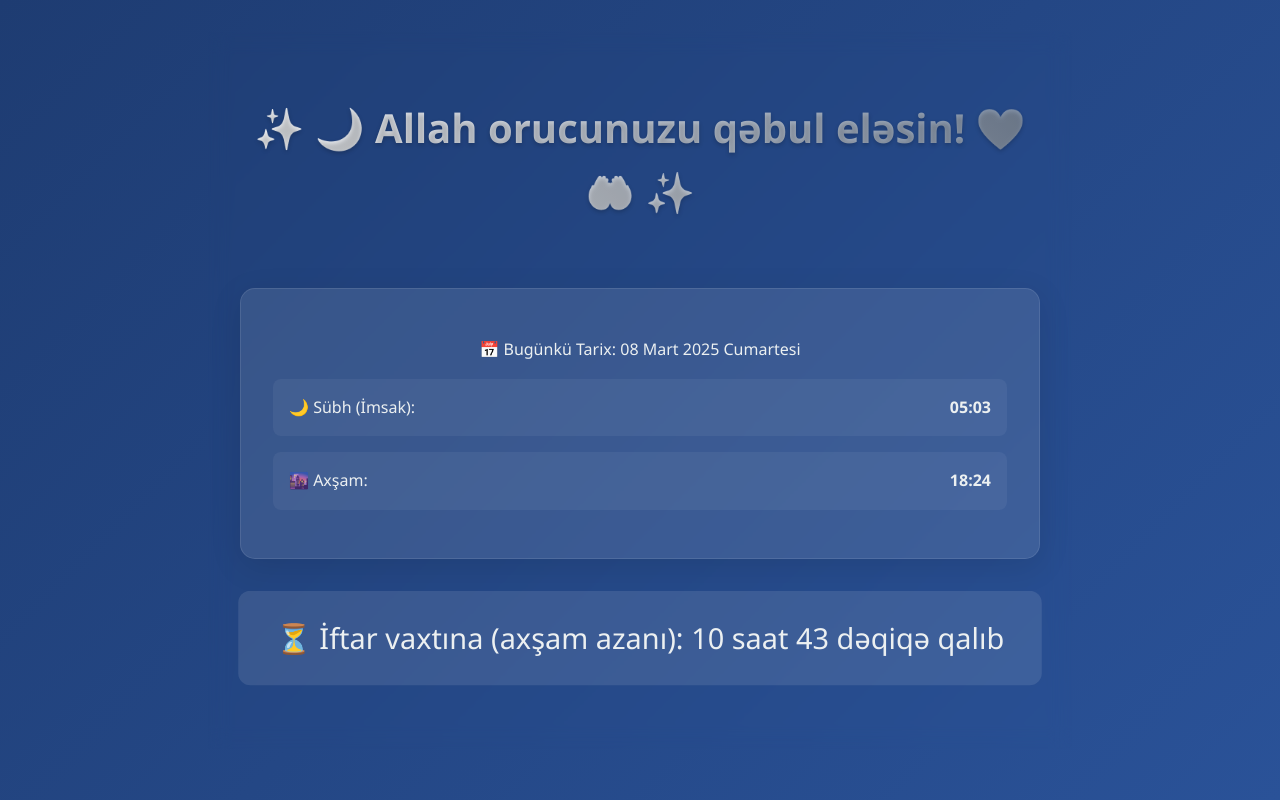
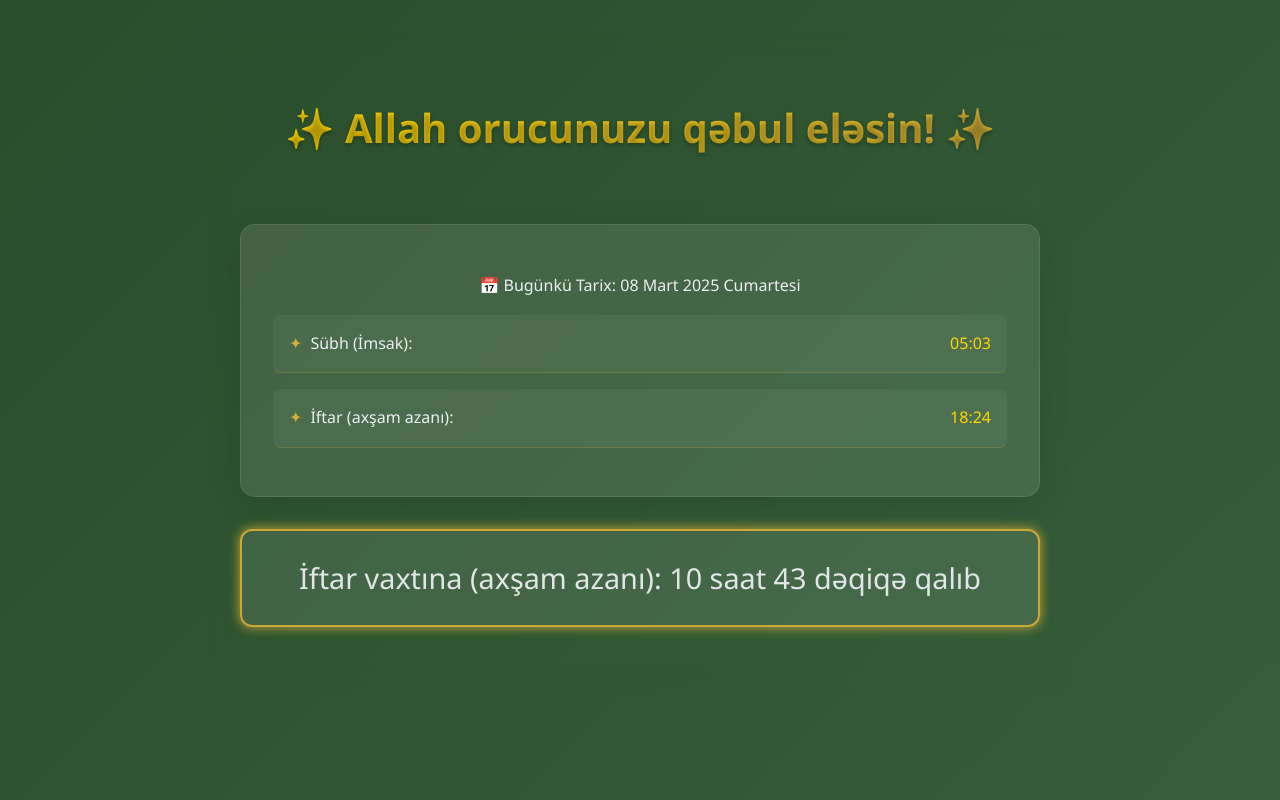
Before and after one commit to elmin-hasanov/ramazan-timer-app, a React (Vite) app: page / in a window 1280 px wide. Built offline with nearby package versions, Linux system fonts and the light colour scheme.

Commit message:
Change Style and Icon

```diff
--- a/src/components/PrayerCountdown/PrayerCountdown.tsx
+++ b/src/components/PrayerCountdown/PrayerCountdown.tsx
@@ -389,20 +389,18 @@ export default function PrayerCountdown() {
 
   return (
     <div className="app-container">
-      <h1 className="animated-text">
-        ✨ 🌙 Allah orucunuzu qəbul eləsin! 💙 🤲🏼 ✨
-      </h1>
+      <h1 className="animated-text">✨ Allah orucunuzu qəbul eləsin! ✨</h1>
 
       <div className="prayer-info">
         <p>📅 Bugünkü Tarix: {todayDateString}</p>
         {todayPrayer && (
           <>
             <div className="prayer-time">
-              <span>🌙 Sübh (İmsak):</span>
+              <span>Sübh (İmsak): </span>
               <strong>{todayPrayer.imsak}</strong>
             </div>
             <div className="prayer-time">
-              <span>🌆 Axşam:</span>
+              <span>İftar (axşam azanı): </span>
               <strong>{todayPrayer.aksam}</strong>
             </div>
           </>
@@ -422,7 +420,7 @@ export default function PrayerCountdown() {
       )}
 
       {(countdown || isKadirGecesi) && !message && (
-        <p className="countdown">⏳ {countdown}</p>
+        <p className="countdown">{countdown}</p>
       )}
 
       {message && <div className="message-box">{message}</div>}
--- a/src/index.css
+++ b/src/index.css
@@ -1,10 +1,22 @@
 :root {
-  --primary: #2c3e50;
-  --secondary: #3498db;
-  --accent: #e74c3c;
-  --background: linear-gradient(135deg, #1e3c72 0%, #2a5298 100%);
+  --primary: #355e3b; /* Hunter Green */
+  --secondary: #5e8c5e; /* Medium Green */
+  --accent: #d4af37; /* Gold */
+  --gold: #ffd700; /* Hellgold */
+  --background: linear-gradient(135deg, #2a4d2a 0%, #355e3b 100%);
   --text: #ecf0f1;
   --glass: rgba(255, 255, 255, 0.1);
+}
+
+html {
+  overflow: auto; /* Scrollen ermöglichen */
+  scrollbar-width: none; /* Firefox */
+  -ms-overflow-style: none; /* IE und Edge */
+  overscroll-behavior: none;
+}
+
+html::-webkit-scrollbar {
+  display: none; /* Webkit (Chrome, Safari) */
 }
 
 body {
@@ -14,6 +26,7 @@ body {
   color: var(--text);
   min-height: 100vh;
   line-height: 1.6;
+  overscroll-behavior: none;
 }
 
 .app-container {
@@ -27,10 +40,10 @@ h1 {
   text-align: center;
   margin: 2rem 0;
   font-size: 2.5rem;
-  background: linear-gradient(45deg, #fff, #7f8fa6);
+  background: linear-gradient(45deg, var(--gold), var(--accent));
   -webkit-background-clip: text;
   -webkit-text-fill-color: transparent;
-  text-shadow: 0 2px 4px rgba(0, 0, 0, 0.2);
+  text-shadow: 0 2px 4px rgba(0, 0, 0, 0.3);
 }
 
 .prayer-info {
@@ -55,27 +68,32 @@ h1 {
   background: var(--glass);
   border-radius: 12px;
   margin: 2rem 0;
-  animation: pulse 2s infinite;
+  border: 2px solid var(--accent);
+  box-shadow: 0 0 15px rgba(212, 175, 55, 0.2);
+  animation: gold-pulse 1.5s infinite;
 }
 
-@keyframes pulse {
+@keyframes gold-pulse {
   0% {
-    transform: scale(1);
+    box-shadow: 0 0 5px var(--accent);
+    opacity: 0.9;
   }
   50% {
-    transform: scale(1.02);
+    box-shadow: 0 0 20px var(--accent);
+    opacity: 1;
   }
   100% {
-    transform: scale(1);
+    box-shadow: 0 0 5px var(--accent);
+    opacity: 0.9;
   }
 }
 
 .message-box {
-  background: rgba(255, 255, 255, 0.15);
+  background: rgba(53, 94, 59, 0.3);
   padding: 2rem;
   border-radius: 15px;
   margin: 2rem 0;
-  border-left: 4px solid var(--secondary);
+  border-left: 4px solid var(--accent);
   animation: fadeIn 0.5s ease-out;
 }
 
@@ -96,7 +114,7 @@ h1 {
   align-items: center;
   min-height: 100vh;
   text-align: center;
-  background: linear-gradient(45deg, #16a085, #1abc9c);
+  background: linear-gradient(45deg, var(--primary), var(--accent));
   animation: rainbow 10s infinite alternate;
 }
 
@@ -105,6 +123,9 @@ h1 {
   line-height: 1.2;
   padding: 2rem;
   text-shadow: 0 4px 6px rgba(0, 0, 0, 0.3);
+  background: linear-gradient(45deg, var(--gold), var(--accent));
+  -webkit-background-clip: text;
+  animation: shimmer 2s infinite;
 }
 
 @media (max-width: 768px) {
@@ -125,7 +146,6 @@ h1 {
   }
 }
 
-/* Special Effects */
 .animated-text {
   position: relative;
   display: inline-block;
@@ -136,7 +156,7 @@ h1 {
   position: absolute;
   width: 100%;
   height: 2px;
-  background: var(--secondary);
+  background: var(--accent);
   bottom: -5px;
   left: 0;
   transform: scaleX(0);
@@ -150,6 +170,7 @@ h1 {
 .moon-icon {
   font-size: 1.5em;
   animation: float 3s ease-in-out infinite;
+  filter: drop-shadow(0 0 5px var(--accent));
 }
 
 @keyframes float {
@@ -162,7 +183,6 @@ h1 {
   }
 }
 
-/* Prayer Times Specific */
 .prayer-time {
   display: flex;
   justify-content: space-between;
@@ -171,42 +191,66 @@ h1 {
   background: rgba(255, 255, 255, 0.05);
   border-radius: 8px;
   transition: all 0.3s ease;
+  border-bottom: 1px solid rgba(212, 175, 55, 0.2);
 }
 
 .prayer-time:hover {
   background: rgba(255, 255, 255, 0.1);
   transform: translateX(10px);
+  border: 1px solid rgba(212, 175, 55, 0.3);
 }
 
 .special-notice {
-  background: linear-gradient(45deg, #8e44ad, #9b59b6);
+  background: linear-gradient(45deg, #3d5b3d, #2a4d2a);
   padding: 1.5rem;
   border-radius: 12px;
   margin: 1rem 0;
   text-align: center;
+  border: 2px solid var(--accent);
   animation: glow 2s ease-in-out infinite alternate;
-  border: 1px solid rgba(255, 255, 255, 0.3);
 }
 
 .special-notice h3 {
   margin: 0 0 0.5rem 0;
-  color: #f1c40f;
+  color: var(--gold);
   font-size: 1.4rem;
+  text-shadow: 0 0 10px rgba(255, 215, 0, 0.3);
 }
 
 @keyframes glow {
   from {
-    box-shadow: 0 0 10px rgba(142, 68, 173, 0.5);
+    box-shadow: 0 0 10px rgba(212, 175, 55, 0.3);
   }
   to {
-    box-shadow: 0 0 20px rgba(155, 89, 182, 0.8);
+    box-shadow: 0 0 20px rgba(212, 175, 55, 0.5);
   }
 }
 
 .message-box .countdown {
-  background: rgba(0, 0, 0, 0.2);
+  background: rgba(53, 94, 59, 0.2);
   padding: 1rem;
   border-radius: 8px;
   margin-top: 1rem;
   font-size: 1.2rem;
+  border: 1px solid rgba(212, 175, 55, 0.3);
 }
+
+@keyframes shimmer {
+  0% {
+    background-position: -1000px 0;
+  }
+  100% {
+    background-position: 1000px 0;
+  }
+}
+
+.prayer-time span::before {
+  content: "✦";
+  color: var(--accent);
+  margin-right: 0.5rem;
+}
+
+.prayer-time strong {
+  color: var(--gold);
+  font-weight: 500;
+}
```
Also changed, not shown: public/icons/icon-192x192.png, public/icons/icon-512x512.png, 6 other files (tests, documents, lock files or other folders).
